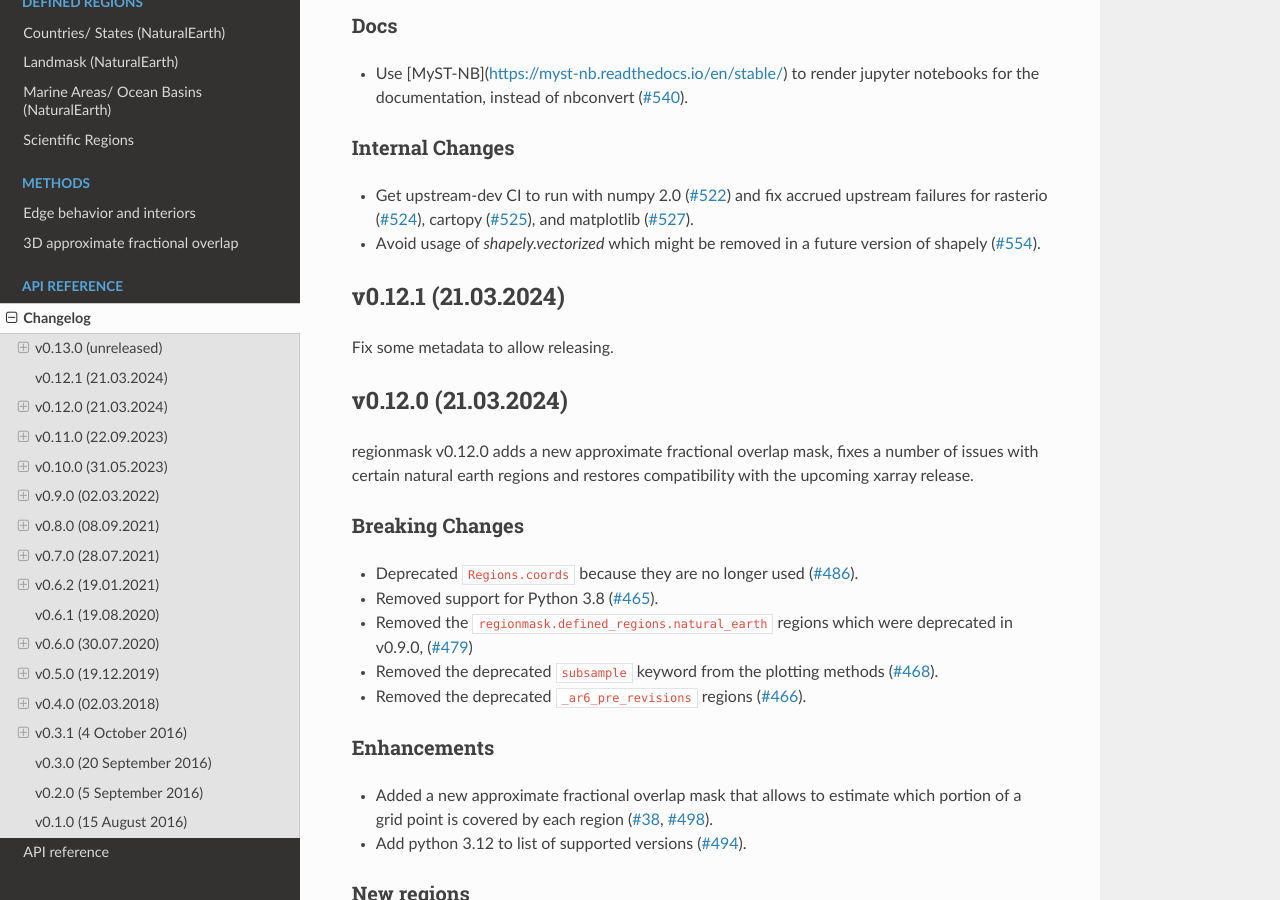
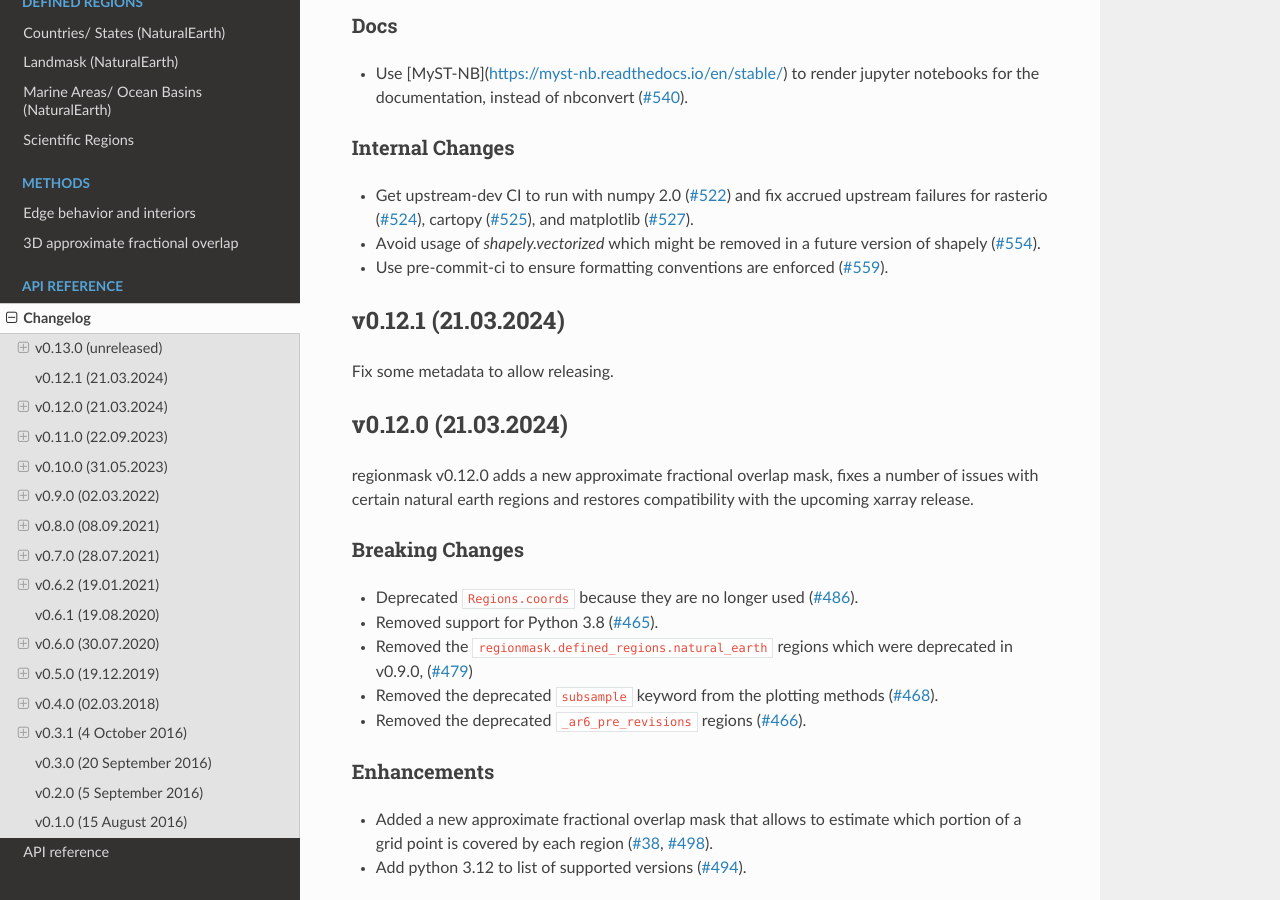
Before and after one commit to regionmask/regionmask, a Sphinx documentation site: the page built from docs/source/changelog.rst, in a window 1280 px wide and 900 px high, scrolled down 1204 px. Built offline with Sphinx 7.4.7 and the Read the Docs theme 2.0.0, drawn with Linux system fonts in a browser that asks for light colours; the version number could not be read and is left out.

Commit message:
use pre-commit for linting (#559)
* use pre-commit for linting

* manually fix workflow file

* [pre-commit.ci] auto fixes from pre-commit.com hooks

for more information, see https://pre-commit.ci

* changelog

---------

Co-authored-by: pre-commit-ci[bot] <66853113+pre-commit-ci[bot]@users.noreply.github.com>

```diff
--- a/CHANGELOG.rst
+++ b/CHANGELOG.rst
@@ -67,6 +67,7 @@ Internal Changes
   for rasterio (:pull:`524`), cartopy (:pull:`525`), and matplotlib (:pull:`527`).
 - Avoid usage of `shapely.vectorized` which might be removed in a future version of
   shapely (:pull:`554`).
+- Use pre-commit-ci to ensure formatting conventions are enforced (:pull:`559`).
 
 
 .. _changelog.0.12.1:
```
Also changed, not shown: .pre-commit-config.yaml (added), docs/source/intake_regionmask.rst (line endings or trailing spaces), 4 other files.
